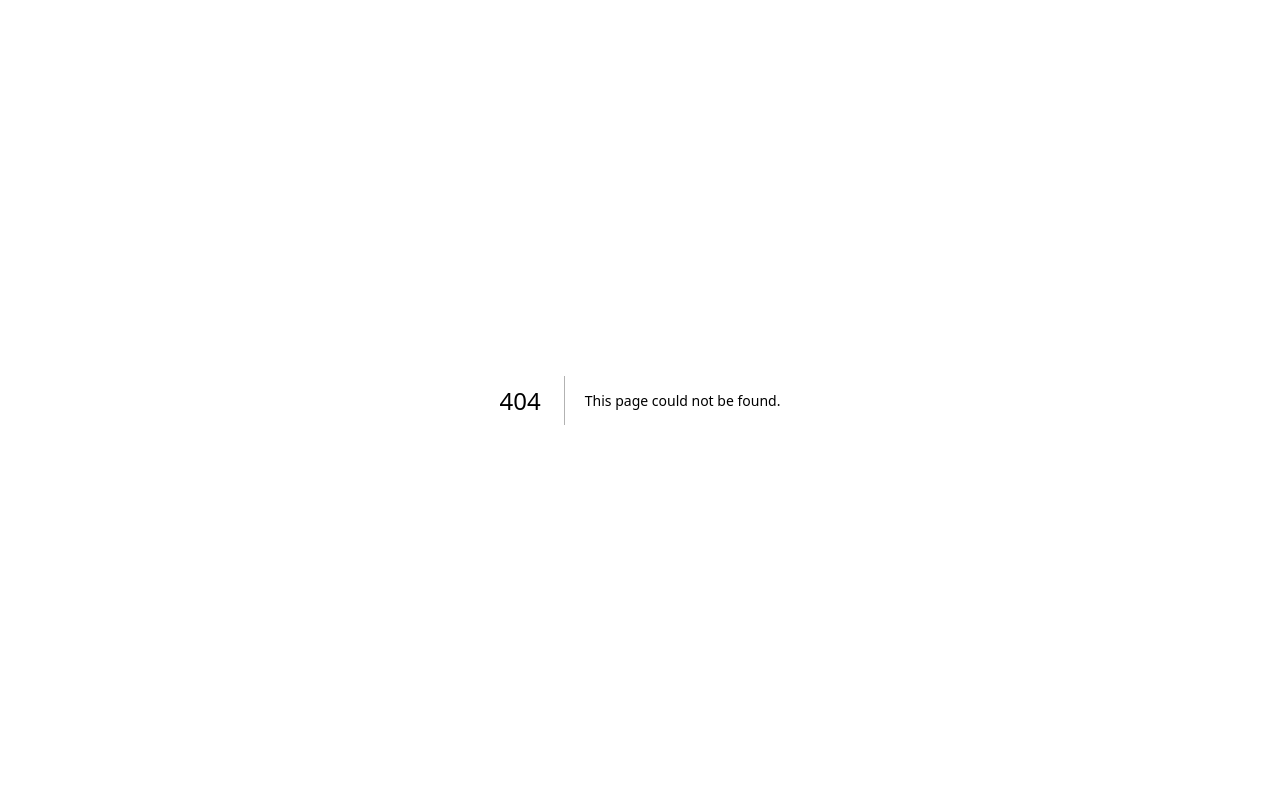
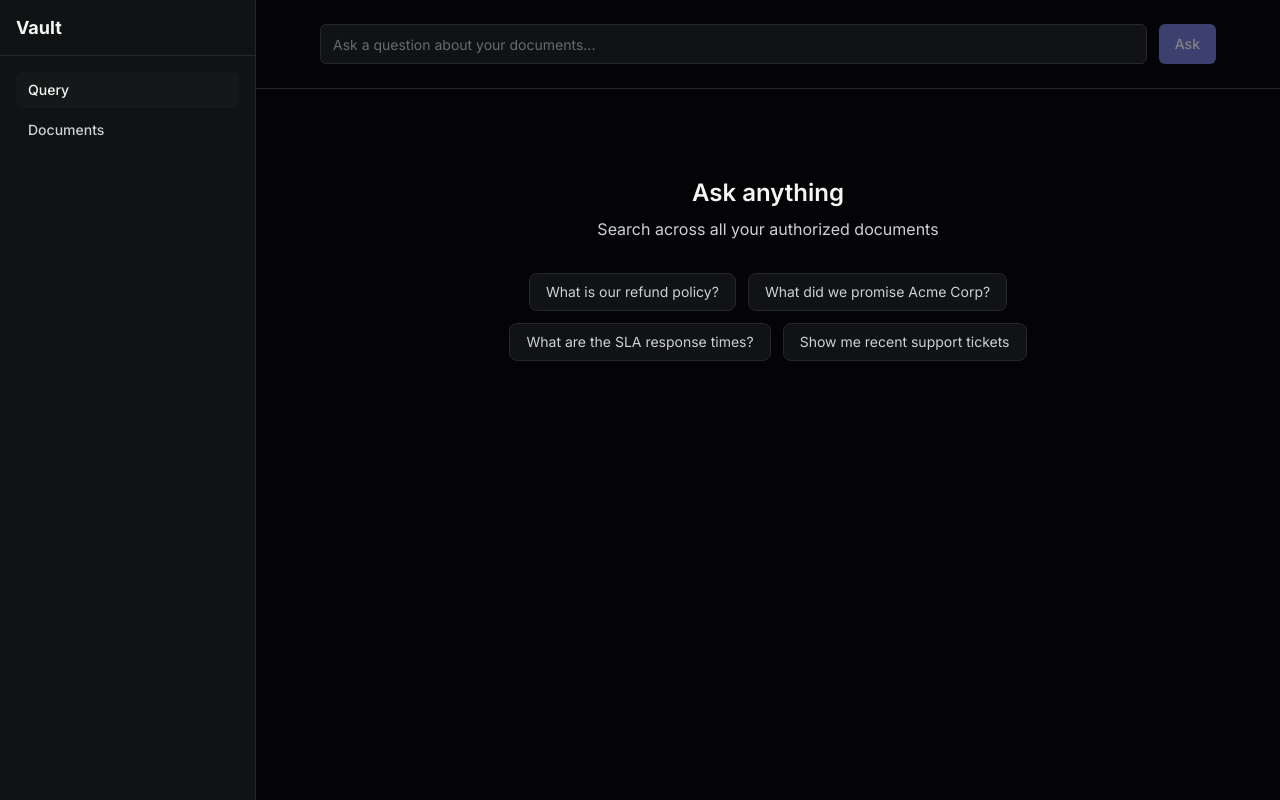
Before and after one commit to DanielDeshmukh/vault, a Next.js app in the folder frontend/: page /dashboard in a window 1280 px wide. Before the commit this address had no page. Built offline with nearby package versions, Linux system fonts and the light colour scheme.

Commit message:
Restructure routes: remove (dashboard) group, use /dashboard path

```diff
--- a/frontend/app/(auth)/login/page.tsx
+++ b/frontend/app/(auth)/login/page.tsx
@@ -22,7 +22,7 @@ export default function LoginPage() {
 
     try {
       await api.login({ email, password });
-      router.push("/");
+      router.push("/dashboard");
     } catch (err) {
       setError(err instanceof Error ? err.message : "Login failed");
     } finally {
--- a/frontend/app/(auth)/register/page.tsx
+++ b/frontend/app/(auth)/register/page.tsx
@@ -26,7 +26,7 @@ export default function RegisterPage() {
 
     try {
       await api.register(formData);
-      router.push("/");
+      router.push("/dashboard");
     } catch (err) {
       setError(err instanceof Error ? err.message : "Registration failed");
     } finally {
--- a/frontend/app/(dashboard)/documents/page.tsx
+++ b/frontend/app/dashboard/documents/page.tsx
@@ -3,8 +3,7 @@
 import { useState, useEffect } from "react";
 import { api, Document } from "@/lib/api";
 import { Button } from "@/components/ui/button";
-import { Input } from "@/components/ui/input";
-import { Card, CardContent, CardDescription, CardHeader, CardTitle } from "@/components/ui/card";
+import { Card, CardContent, CardHeader, CardTitle } from "@/components/ui/card";
 
 export default function DocumentsPage() {
   const [documents, setDocuments] = useState<Document[]>([]);
--- a/frontend/components/layout/sidebar.tsx
+++ b/frontend/components/layout/sidebar.tsx
@@ -5,8 +5,8 @@ import { usePathname } from "next/navigation";
 import { cn } from "@/lib/utils";
 
 const navigation = [
-  { name: "Query", href: "/" },
-  { name: "Documents", href: "/documents" },
+  { name: "Query", href: "/dashboard" },
+  { name: "Documents", href: "/dashboard/documents" },
 ];
 
 export function Sidebar() {
```
Also changed, not shown: frontend/app/dashboard/layout.tsx (renamed from frontend/app/(dashboard)/layout.tsx), frontend/app/dashboard/page.tsx (renamed from frontend/app/(dashboard)/page.tsx), 1 other file (tests, documents, lock files or other folders).
